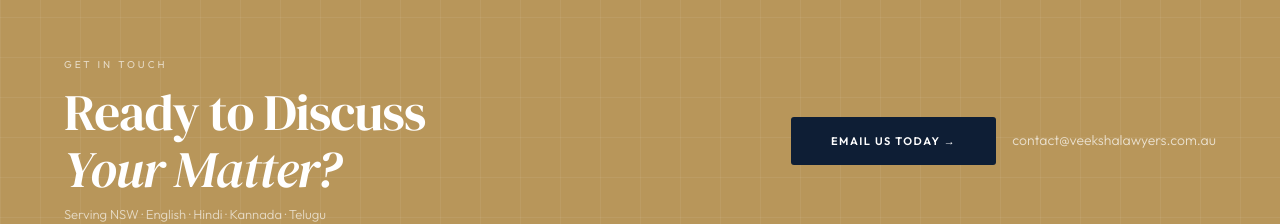
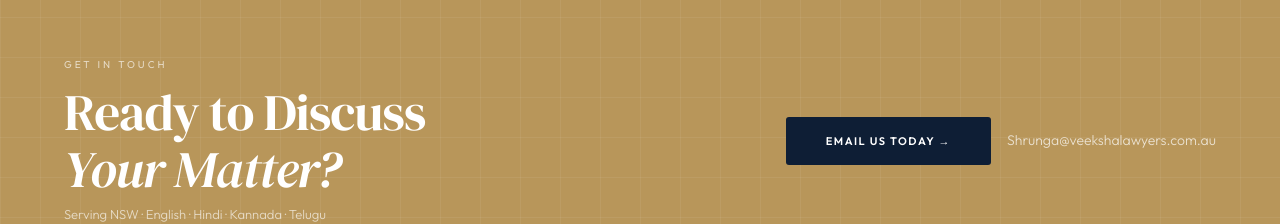
Before and after one commit to BharatoneTech/veekshalawyers, a Next.js app: page /about in a window 1280 px wide. Shown: the part 4780-5004 px from the top of the page. Built offline with nearby package versions, Linux system fonts and the light colour scheme.

Commit message:
Update email address for consultation and contact

```diff
--- a/app/about/page.tsx
+++ b/app/about/page.tsx
@@ -575,7 +575,7 @@ onMouseLeave={(e) => {
               <p className="sans" style={{ fontSize: '15px', color: 'var(--ink-soft)', lineHeight: 1.85, marginBottom: '36px', fontWeight: 300 }}>
                 What makes us the trusted choice for clients across New South Wales — quality, care, and consistency.
               </p>
-              <a href="mailto:contact@veekshalawyers.com.au" className="arrow-link">Book a Consultation →</a>
+              <a href="mailto:Shrunga@veekshalawyers.com.au" className="arrow-link">Book a Consultation →</a>
             </div>
 
             {/* Right: list */}
@@ -613,12 +613,12 @@ onMouseLeave={(e) => {
             <p className="sans" style={{ fontSize: '13px', color: 'rgba(255,255,255,0.65)', fontWeight: 300 }}>Serving NSW · English · Hindi · Kannada · Telugu</p>
           </div>
           <div style={{ display: 'flex', gap: '16px', alignItems: 'center', flexWrap: 'wrap' }}>
-            <a href="mailto:contact@veekshalawyers.com.au" style={{ background: 'var(--navy)', color: '#fff', padding: '16px 40px', borderRadius: '3px', fontFamily: 'Outfit,sans-serif', fontWeight: 600, fontSize: '11px', letterSpacing: '1.5px', textTransform: 'uppercase', textDecoration: 'none', transition: 'all 0.3s' }}
+            <a href="mailto:Shrunga@veekshalawyers.com.au" style={{ background: 'var(--navy)', color: '#fff', padding: '16px 40px', borderRadius: '3px', fontFamily: 'Outfit,sans-serif', fontWeight: 600, fontSize: '11px', letterSpacing: '1.5px', textTransform: 'uppercase', textDecoration: 'none', transition: 'all 0.3s' }}
               onMouseEnter={e => e.currentTarget.style.background = '#0d1a2e'}
               onMouseLeave={e => e.currentTarget.style.background = 'var(--navy)'}>
               Email Us Today →
             </a>
-            <div className="sans" style={{ fontSize: '14px', color: 'rgba(255,255,255,0.7)', fontWeight: 300 }}>contact@veekshalawyers.com.au</div>
+            <div className="sans" style={{ fontSize: '14px', color: 'rgba(255,255,255,0.7)', fontWeight: 300 }}>Shrunga@veekshalawyers.com.au</div>
           </div>
         </div>
       </section>
```
